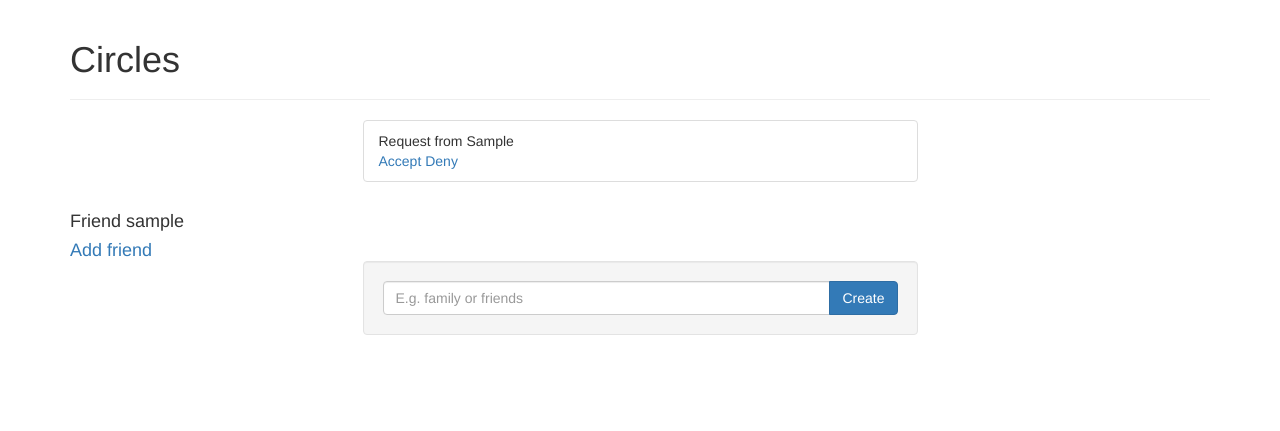
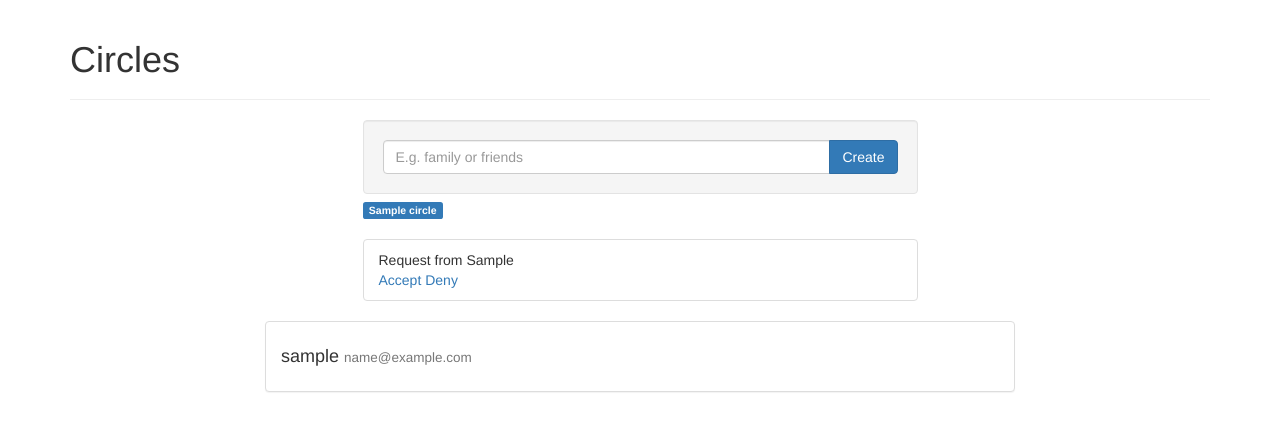
Before and after one commit to hspak/cs390python, a Flask app: template templates/circles.html in a window 1280 px wide. Shown: the top 431 px of the page. Run offline with Flask 2, Linux system fonts and the light colour scheme; the template is opened without the code that fills it: most values are stand-ins (such as "Sample title", 1, 10 or a date in 2020); some libraries are stand-ins or nearby versions.

Commit message:
circles revamp, fetch friends

```diff
--- a/main.py
+++ b/main.py
@@ -117,7 +117,6 @@ def circles():
         username = escape(session['username'])
         password = escape(session['password'])
         user = User.login(username, password)
-        friends = User.Query.all();
         if request.method == 'POST':
             circle = Circle(name=request.form['name'])
             circle.users = [user]
@@ -125,12 +124,20 @@ def circles():
             user.circles.append(circle)
             circle.save()
             user.save()
+            return redirect(url_for('circles'))
         req = Request.Query.filter(toUser=username)
+        friends = []
         circles = []
         for c in user.circles:
-            circles.append(Circle.Query.get(objectId=c.get('objectId')))
+            circle = Circle.Query.get(objectId=c.get('objectId'))
+            circles.append(circle)
+            if circle.name == 'all':
+                for u in circle.users:
+                    friend = User.Query.get(objectId=u.get('objectId'))
+                    if friend.objectId != user.objectId:
+                        friends.append(friend)
         print circles
-        return render_template('circles.html', friends=friends, user=user, req=req, circles=circles)
+        return render_template('circles.html', user=user, req=req, friends=friends, circles=circles)
     else:
         return render_template('signup.html')
 
--- a/templates/circles.html
+++ b/templates/circles.html
@@ -5,6 +5,31 @@
     <div class="page-header">
       <h1>Circles <small>{{ user.username }}</small></h1>
     </div>
+
+    <div class="row">
+      <div class="col-md-6 col-md-offset-3">
+
+        <div class="well" style="margin-bottom: 5px;">
+          <form method="post">
+            <div class="input-group">
+              <input type="text" name="name" class="form-control" placeholder="E.g. family or friends">
+              <span class="input-group-btn">
+                <button type="submit" class="btn btn-primary">Create</button>
+              </span>
+            </div> <!-- /input-group -->
+          </form>
+        </div>
+
+        <p style="margin-bottom:20px;">
+        {% for c in circles %}
+          <span class="label label-primary">{{ c.name }}</span>
+        {% endfor %}
+        </p>
+
+
+      </div> <!-- centered column -->
+    </div> <!-- post row -->
+
 
     <div class="row">
       <div class="col-md-6 col-md-offset-3">
@@ -22,33 +47,21 @@
       </div>
     </div> <!-- requests row -->
 
-    <!--
-    {% for r in req %}
-      <h1>Request from {{ r.fromUser }}</h1>
-      <a href="/accept?toUser={{ user }}&fromUser={{ r.fromUser }}">Accept</a>
-    {% endfor %}
-    -->
-
-    {% for f in friends %}
-      <h4>Friend {{ f.username }}<h4>
-      <a href="/addfriend?email={{ f.email }}">Add friend</a>
-    {% endfor %}
 
     <div class="row">
-      <div class="col-md-6 col-md-offset-3">
+      <div class="col-md-8 col-md-offset-2">
+        {% for f in friends %}
+          <div class="panel panel-default">
+            <div class="panel-body">
+              <h4>{{ f.username }} <small>{{ f.email }}</small><h4>
+            </div>
+          </div>
+        {% endfor %}
+      </div>
+    </div>
 
-        <div class="well">
-          <form method="post">
-            <div class="input-group">
-              <input type="text" name="name" class="form-control" placeholder="E.g. family or friends">
-              <span class="input-group-btn">
-                <button type="submit" class="btn btn-primary">Create</button>
-              </span>
-            </div> <!-- /input-group -->
-          </form>
-        </div>
 
-      </div> <!-- centered column -->
-    </div> <!-- post row -->
-  </div>
+
+
+  </div> <!-- container -->
 {% endblock %}
```
